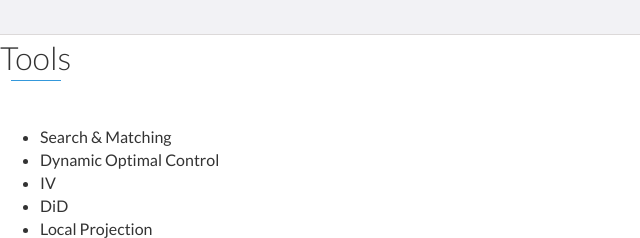
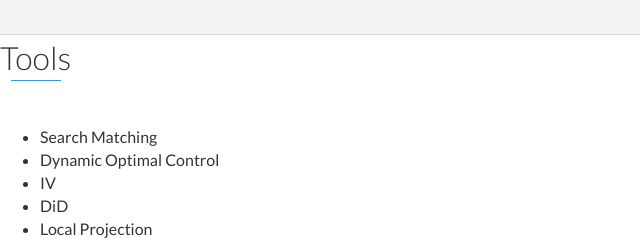
Before and after one commit to NathanVieira38/NathanVieira38.github.io, a website: page index.html in a window 1280 px wide. Shown: the part 3200-3438 px from the top of the page, 0-640 px from the left. Drawn offline with nearby package versions, Linux system fonts and the light colour scheme.

Commit message:
Update index.html

```diff
--- a/index.html
+++ b/index.html
@@ -187,7 +187,7 @@
     <div id="Tools">
         <h2 class="heading">Tools</h2>
         <ul>
-            <li>Search & Matching</li>
+            <li>Search Matching</li>
 	    <li>Dynamic Optimal Control</li>
 	    <li>IV</li>
 	    <li>DiD</li>
```
